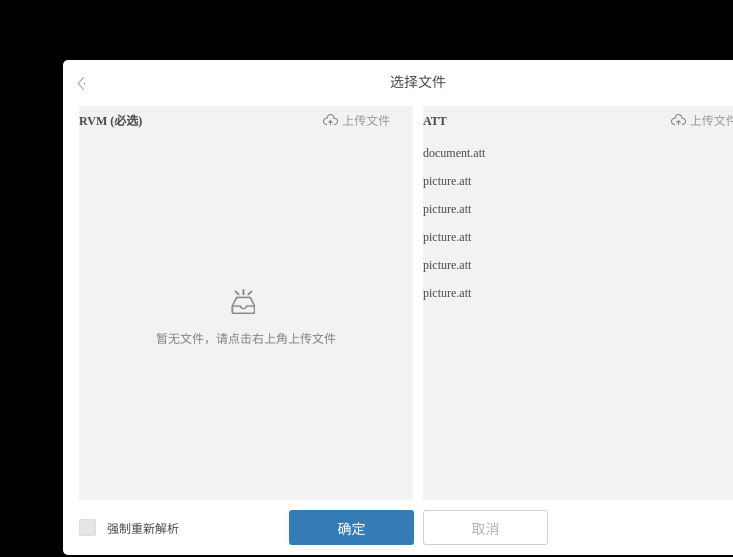
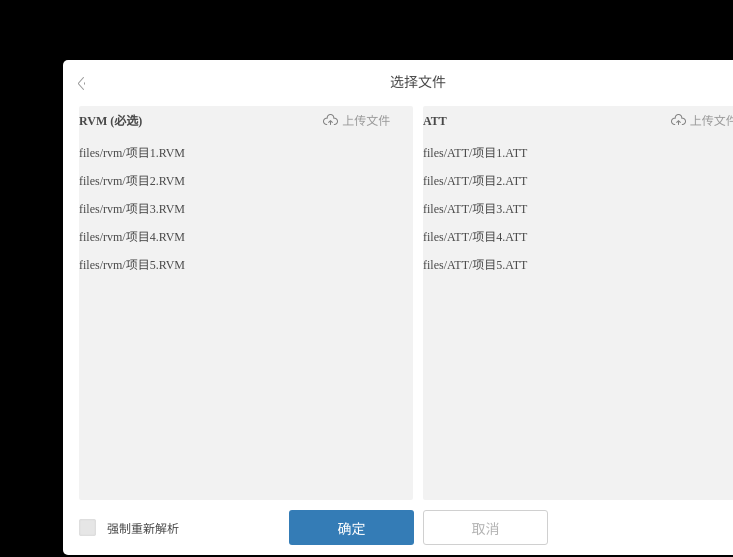
Before and after one commit to TongLeiYaKaiTong/hyps-lsdjflaskdflas, a plain HTML site: page index_m.html in a window 1280 px wide. Shown: the part 243-800 px from the top of the page, without its empty margins (547-1280 px from the left). Drawn offline with Linux system fonts and the light colour scheme.

Commit message:
选择文件和鼠标悬浮样式

```diff
--- a/css/main_m.css
+++ b/css/main_m.css
@@ -113,12 +113,16 @@ html,body{
 .att{
 	margin: 0px 16px 0px 5px;
 }
-#chooseFile>.content>div>span:not(:first-child){
+/* #chooseFile>.content>div>span:not(:first-child){ */
+ #chooseFile>.content>div>span{
 	height: 28px;
 	font-size: 12px;
 	color: #484848;
 	line-height: 30px;
 	/* background-color: red; */
+}
+#chooseFile>.content>div>span:hover{
+	background-color: #e6e6e6;
 }
 #chooseFile>.content .head{
 	height: 32px;
@@ -249,3 +253,6 @@ html,body{
 	background-size: contain;
 	display: block;
 }
+.active{
+	background-color: #347cb6 !important;
+}
--- a/index_m.html
+++ b/index_m.html
@@ -16,40 +16,34 @@
 				</div>
 				<div class="content">
 					<div class="rvm">
-						<span class="head">
+						<div class="head">
 							<span class="subTitle">RVM (必选)</span>
 							<span class="uploadFile">
 								<span class="icon"></span>
 								<span class="text">上传文件</span>
 							</span>
-						</span>
+						</div>
 						<div class="noFile">
 							<div class="info">
 								<span class="icon"></span>
 								<span class="text">暂无文件，请点击右上角上传文件</span>
 							</div>
 						</div>
-						<!-- <span>document.rvm</span>
-						<span>picture.rvm</span>
-						<span>picture.rvm</span>
-						<span>picture.rvm</span>
-						<span>picture.rvm</span>
-						<span>picture.rvm</span> -->
 					</div>
 					<div class="att">
-						<span class="head">
+						<div class="head">
 							<span class="subTitle">ATT</span>
 							<span class="uploadFile">
 								<span class="icon"></span>
 								<span class="text">上传文件</span>
 							</span>
-						</span>
-						<span>document.att</span>
-						<span>picture.att</span>
-						<span>picture.att</span>
-						<span>picture.att</span>
-						<span>picture.att</span>
-						<span>picture.att</span>
+						</div>
+						<div class="noFile">
+							<div class="info">
+								<span class="icon"></span>
+								<span class="text">暂无文件，请点击右上角上传文件</span>
+							</div>
+						</div>
 					</div>
 				</div>
 				<div class="submissionArea">
--- a/js/main_m.js
+++ b/js/main_m.js
@@ -1,9 +1,87 @@
 window.onload = function(){
+	//--------------------点击事件---------------
+	//#解析
 	$("#yes").click(function(){
 		$("#notChooseRvm").css("display","flex");
-		//console.log("点击我了");
 	});
 	$("#errorYes").click(function(){
 		$("#notChooseRvm").hide();
-	})
+	});
+	//#选择文件
+	$("#chooseFile>.content>div.rvm").on("click",">span",function(e){
+		$("#chooseFile>.content>div.rvm>span").removeClass("active");
+		$(this).addClass("active");
+	});
+	$("#chooseFile>.content>div.att").on("click",">span",function(e){
+		$("#chooseFile>.content>div.att>span").removeClass("active");
+		$(this).addClass("active");
+	});
+	 /* $.ajax({
+		type:"POST",
+		url:"http://www.toolkip.com/haiyouservice/seervmWebService1.asmx?aspxerrorpath=/haiyouservice/seervmWebService1.asmx/allFiles",
+		ansyc:true,
+		data:{},
+		success:function(data){
+			console.log(data);
+		},
+		error:function(e){
+			console.log(e.responseText);
+		}
+
+	}); */
+	//
+	$(".submissionArea .icon").click(
+
+	);
+	var fileArray = [{"RVM":"files/rvm/项目1.RVM","ATT":"files/ATT/项目1.ATT"},{"RVM":"files/rvm/项目2.RVM","ATT":"files/ATT/项目2.ATT"},{"RVM":"files/rvm/项目3.RVM","ATT":"files/ATT/项目3.ATT"},{"RVM":"files/rvm/项目4.RVM","ATT":"files/ATT/项目4.ATT"},{"RVM":"files/rvm/项目5.RVM","ATT":"files/ATT/项目5.ATT"}];
+	//fileArray = [];
+	arrayMnplton(fileArray);
+
 }
+
+
+function arrayMnplton(fileArray){
+	var attFiles = [];
+	var rvmFiles = [];
+	for(let i=0;i<fileArray.length;i++){
+		if(fileArray[i].ATT){
+			attFiles.push(fileArray[i].ATT);
+
+		}
+		if(fileArray[i].RVM){
+			rvmFiles.push(fileArray[i].RVM);
+		}
+	}
+	nofileOrNot(0,rvmFiles);
+	nofileOrNot(1,attFiles);
+
+
+}
+
+function nofileOrNot(sig,files){
+	switch(sig){
+		//rvm
+		case 0:
+			if(files.length!=0){
+				$("#chooseFile>.content>.rvm>.noFile").hide();
+			}
+			showFileName("rvm",files);
+			break;
+		//att
+		case 1:
+			if(files.length!=0){
+				$("#chooseFile>.content>.att>.noFile").hide();
+				showFileName("att",files);
+			}
+			break;
+
+	}
+}
+
+function showFileName(id,files){
+	for(let i=0;i<files.length;i++){
+		let currentSpan = "<span>" + files[i] + "</span>";
+		let parentNode = "#chooseFile>.content>.";
+		$(parentNode+id).append(currentSpan);
+	}
+}
```
